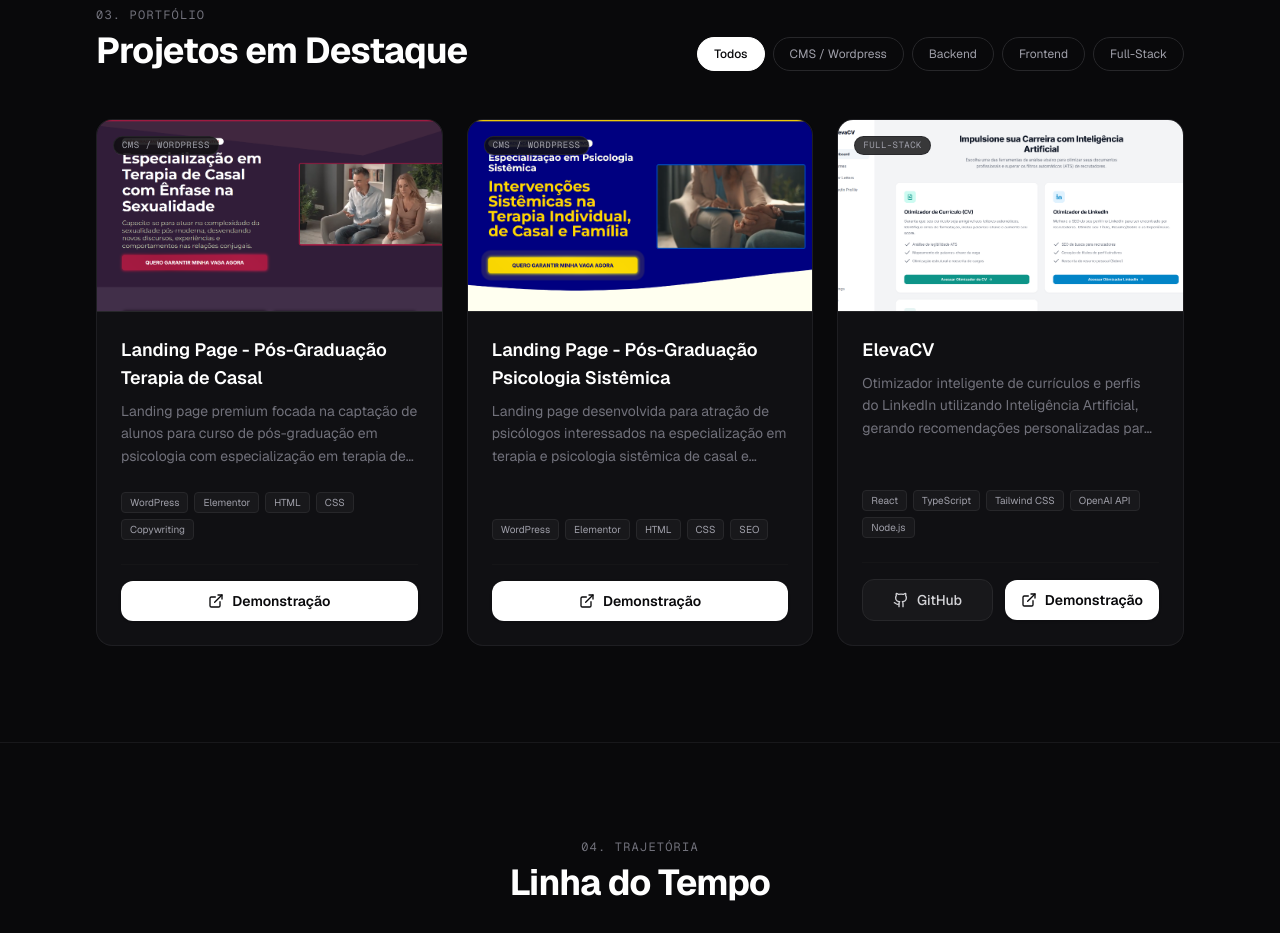
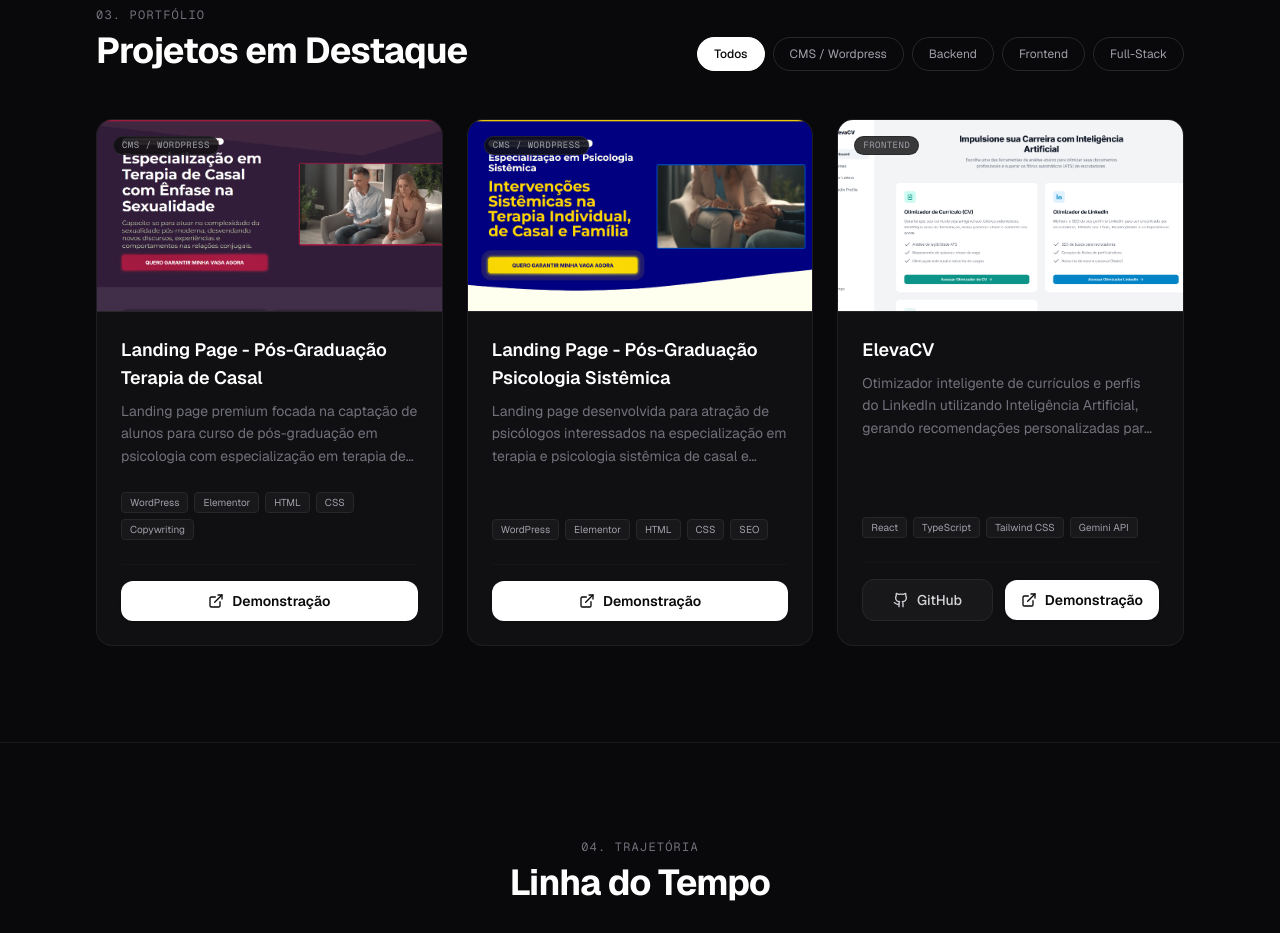
Before and after one commit to LucasBigliardi/lucas-portfolio, a Next.js app: page / in a window 1280 px wide. Shown: the part 2280-3213 px from the top of the page. Built offline with nearby package versions, Linux system fonts and the light colour scheme.

Commit message:
chore: change ElevaCV category to Frontend and update technologies list

```diff
--- a/src/components/Projects.tsx
+++ b/src/components/Projects.tsx
@@ -38,9 +38,9 @@ const projects: Project[] = [
   },
   {
     title: "ElevaCV",
-    category: "Full-Stack",
+    category: "Frontend",
     description: "Otimizador inteligente de currículos e perfis do LinkedIn utilizando Inteligência Artificial, gerando recomendações personalizadas para se destacar em processos seletivos.",
-    technologies: ["React", "TypeScript", "Tailwind CSS", "OpenAI API", "Node.js"],
+    technologies: ["React", "TypeScript", "Tailwind CSS", "Gemini API"],
     githubUrl: "https://github.com/LucasBigliardi/ElevaCV",
     demoUrl: "https://lucasbigliardi.github.io/ElevaCV/",
     imageAlt: "ElevaCV Screenshot representation",
```
